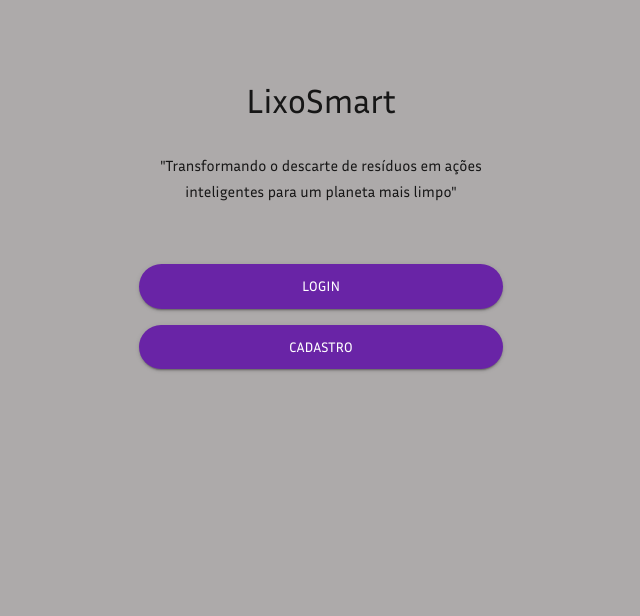
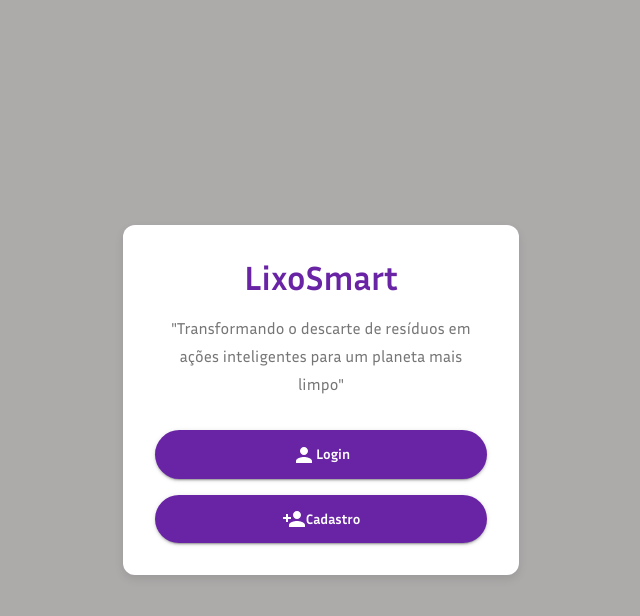
Before and after one commit to pedrorochacr/TP1-IHC, a React (Create React App) app in the folder frontend/: page /inicial in a window 1280 px wide. Shown: the top 616 px of the page, without its empty margins (319-959 px from the left). Built offline with nearby package versions, Linux system fonts and the light colour scheme; no server answers.

Commit message:
final commit

```diff
--- a/frontend/src/pages/initialPage/index.js
+++ b/frontend/src/pages/initialPage/index.js
@@ -1,187 +1,92 @@
-import React, { useState, useContext } from "react";
-import { Link as RouterLink } from "react-router-dom";
+import React from "react";
 import {
+  Typography,
+  Grid,
+  Container,
+  CssBaseline,
   Button,
-    CssBaseline,
-    TextField,
-    Grid,
-    Typography,
-    Container,
-    InputAdornment,
-    IconButton,
-    Link,
-    CircularProgress
-} from '@material-ui/core';
-
-
+} from "@material-ui/core";
 import { makeStyles } from "@material-ui/core/styles";
-import { Visibility, VisibilityOff } from "@material-ui/icons";
-import useAuth from "../../hooks/useAuth.js";
-import { i18n } from "../../translate/i18n";
-import logoTarget from "../../assets/logoLogin.png";
-import { AuthContext } from "../../context/Auth/AuthContext.js";
-import BackdropLoading from "../../components/BackdropLoading/index.js";
-import MainHeader from "../../components/MainHeader/index.js";
-import Title from "../../components/Title/index.js";
-import MainHeaderButtonsWrapper from "../../components/MainHeaderButtonsWrapper/index.js";
-import ArrowBackIosIcon from '@material-ui/icons/ArrowBackIos';
-import { useHistory } from "react-router-dom/cjs/react-router-dom.min.js";
-
-
+import { Person, PersonAdd } from "@material-ui/icons";
+import { useHistory } from "react-router-dom";
 
 const useStyles = makeStyles((theme) => ({
-
-    avatar: {
-        margin: theme.spacing(1),
-        backgroundColor: theme.palette.secondary.main,
-    },
-    whatsapp: {
-        backgroundColor: '#32d951'
-    },
-    field: {
-        background: theme.palette.fieldBackground,
-        borderRadius: 109,
-        height: 30,
-        border: 'none'
-
-    },
-    form: {
-        width: "100%", // Fix IE 11 issue.
-        marginTop: theme.spacing(1),
+  root: {
+    backgroundColor: theme.palette.background.default,
+    minHeight: "100vh",
+    display: "flex",
+    alignItems: "center",
+    justifyContent: "center",
+    padding: theme.spacing(4),
   },
   paper: {
-        marginTop: theme.spacing(8),
+    textAlign: "center",
+    padding: theme.spacing(4),
+    borderRadius: "12px",
+    backgroundColor: "#fff",
+    boxShadow: "0px 4px 10px rgba(0, 0, 0, 0.1)",
+  },
+  title: {
+    fontWeight: 700,
+    color: theme.palette.primary.main,
+    marginBottom: theme.spacing(2),
+  },
+  subtitle: {
+    fontSize: "16px",
+    color: theme.palette.text.secondary,
+    marginBottom: theme.spacing(4),
+  },
+  button: {
+    width: "100%",
+    padding: theme.spacing(1.5),
+    fontWeight: "bold",
+    borderRadius: "30px",
+    marginTop: theme.spacing(2),
+    textTransform: "none",
     display: "flex",
-        flexDirection: "column",
-
-        padding: theme.spacing(2),
-        borderRadius: theme.spacing(2),
-        borderColor: "#ffffff",
-
-        //backgroundColor: `rgba(${theme.palette.background.paper}, 0.8)`,
-
-
-    },
-    submit: {
-        padding: 10,
-        borderRadius: 109,
-        margin: theme.spacing(0, 0, 2),
-    },
-    containerWrapper: {
-        display: "flex",
-
-        justifyContent: "space-between",
-        gap: theme.spacing(4),
-    },
-    container: {
-        display: 'flex',
-        flexDirection: 'column',
-        height: '100vh',
-    },
-    root: {
-        background: theme.palette.background,
-    },
-    mobileContainer: {
-        flex: 1,
-        display: 'flex',
-        alignItems: 'center',
-        justifyContent: 'center'
-
-    },
-    hideOnMobile: {
-        display: 'flex',
-        justifyContent: 'center',
-        alignItems: 'center',
-        minHeight: '100vh',
-        [theme.breakpoints.down('sm')]: {
-            display: 'none',
+    alignItems: "center",
+    justifyContent: "center",
+    gap: theme.spacing(1),
+    "&:hover": {
+      backgroundColor: theme.palette.primary.dark,
     },
   },
 }));
-
-
-
 
 const InitialPage = () => {
   const classes = useStyles();
   const history = useHistory();
 
-    const { handleLogin, loading } = useContext(AuthContext);
-
-
-
   return (
-        //<div style={{ display: 'flex',
-        //flexDirection: 'column',
-        //minHeight: '100vh',
-        // backgroundImage: `url(${loginBackground})`,
-        //backgroundSize: 'cover',
-        //backgroundRepeat: 'no-repeat',
-        //backgroundPosition: 'center'
-        //}}>
     <div className={classes.root}>
-            <Container component="main" maxWidth="md">
-
-
+      <Container maxWidth="xs">
         <CssBaseline />
-                <div className={classes.containerWrapper}>
-                    <Container component="div" maxWidth="xs" className={classes.mobileContainer}>
         <div className={classes.paper}>
-
-                            <Grid
-                                container
-                                direction="column"
-                                justifyContent="center"
-                                alignItems="center"
-                                style={{ textAlign: 'center', marginBottom:60 }} // Centraliza verticalmente e ajusta o texto
-                            >
-                                {/* Título menor */}
-                                <Typography variant="h4" style={{ marginBottom: 30 }}>
+          <Typography variant="h4" className={classes.title}>
             LixoSmart
           </Typography>
-
-                                {/* Texto com largura máxima */}
-                                <Typography
-                                    variant="subtitle1"
-                                    style={{
-                                        fontSize:15, // Limita a largura do texto a 80% da tela
-
-                                    }}
-                                >
-                                    "Transformando o descarte de resíduos em ações inteligentes para um planeta mais limpo"
+          <Typography variant="subtitle1" className={classes.subtitle}>
+            "Transformando o descarte de resíduos em ações inteligentes para um
+            planeta mais limpo"
           </Typography>
-                            </Grid>
-
           <Button
-
-                                fullWidth
             variant="contained"
             color="primary"
-                                className={classes.submit}
-                                onClick={()=>history.push('/login')}
+            className={classes.button}
+            onClick={() => history.push("/login")}
           >
-                                {loading ?
-                                    (
-                                        <CircularProgress color="secondary" size={20} />
-                                    ) :
-                                    ('Login')
-                                }
-
+            <Person />
+            Login
           </Button>
           <Button
-
-                                fullWidth
             variant="contained"
             color="primary"
-                                className={classes.submit}
-                                onClick={()=>history.push('/cadastro')}
-
+            className={classes.button}
+            onClick={() => history.push("/cadastro")}
           >
+            <PersonAdd />
             Cadastro
-
           </Button>
-                        </div>
-                    </Container>
         </div>
       </Container>
     </div>
```
Lines whose indentation alone changed are shown as unchanged.
